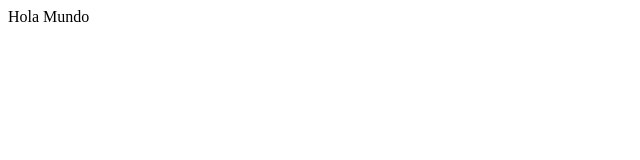
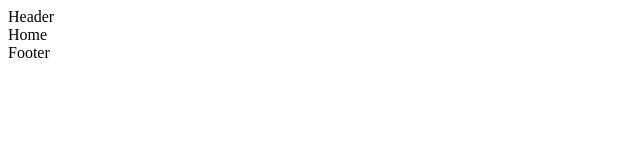
Before and after one commit to Pancratzia/PancraLocation, a React (Vite) app in the folder client/: page / in a window 1280 px wide. Shown: the top 160 px of the page, without its empty margins (0-640 px from the left). Built offline with nearby package versions, Linux system fonts and the light colour scheme.

Commit message:
Initial pages and components created (Templates)

```diff
--- a/client/src/App.tsx
+++ b/client/src/App.tsx
@@ -1,10 +1,40 @@
+import Footer from "./components/Footer/Footer";
+import Header from "./components/Header/Header";
+import Config from "./pages/config/Config";
+import Home from "./pages/home/Home";
+import "./assets/global.scss";
+
+import { createBrowserRouter, RouterProvider, Outlet } from "react-router-dom";
+
+
 function App() {
+  const Layout = () => {
+    return (
+      <>
+        <Header />
+        <Outlet />
+        <Footer />
+      </>
+    );
+  };
+  const router = createBrowserRouter([
+    {
+      path: "/",
+      element: <Layout />,
+      children: [
+        {
+          path: "/",
+          element: <Home />,
+        },
+        {
+          path: "/config",
+          element: <Config />,
+        },
+      ],
+    },
+  ]);
 
-  return (
-    <>
-      Hola Mundo
-    </>
-  )
+  return <RouterProvider router={router} />;
 }
 
-export default App
+export default App;
--- /dev/null
+++ b/client/src/components/Footer/Footer.scss
@@ -0,0 +1,3 @@
+.footer{
+
+}
--- /dev/null
+++ b/client/src/components/Footer/Footer.tsx
@@ -0,0 +1,9 @@
+import React from 'react'
+
+function Footer() {
+  return (
+    <div className='footer'>Footer</div>
+  )
+}
+
+export default Footer
--- /dev/null
+++ b/client/src/components/Header/Header.scss
@@ -0,0 +1,3 @@
+.header{
+
+}
--- /dev/null
+++ b/client/src/components/Header/Header.tsx
@@ -0,0 +1,7 @@
+function Header() {
+  return (
+    <div className="header">Header</div>
+  )
+}
+
+export default Header
--- a/client/src/main.tsx
+++ b/client/src/main.tsx
@@ -1,9 +1,8 @@
 import React from 'react'
 import ReactDOM from 'react-dom/client'
 import App from './App.tsx'
-import './assets/global.scss'
 
-ReactDOM.createRoot(document.getElementById('root')!).render(
+ReactDOM.createRoot(document.getElementById('root') as HTMLElement).render(
   <React.StrictMode>
     <App />
   </React.StrictMode>,
--- /dev/null
+++ b/client/src/pages/config/Config.scss
@@ -0,0 +1,2 @@
+.config{
+}
--- /dev/null
+++ b/client/src/pages/config/Config.tsx
@@ -0,0 +1,9 @@
+import "./Config.scss"
+
+function Config() {
+  return (
+    <div className='config'>Config</div>
+  )
+}
+
+export default Config;
--- /dev/null
+++ b/client/src/pages/home/Home.scss
@@ -0,0 +1,2 @@
+.home{
+}
--- /dev/null
+++ b/client/src/pages/home/Home.tsx
@@ -0,0 +1,9 @@
+import './Home.scss'
+
+function Home() {
+  return (
+    <div className='home'>Home</div>
+  )
+}
+
+export default Home;
```
